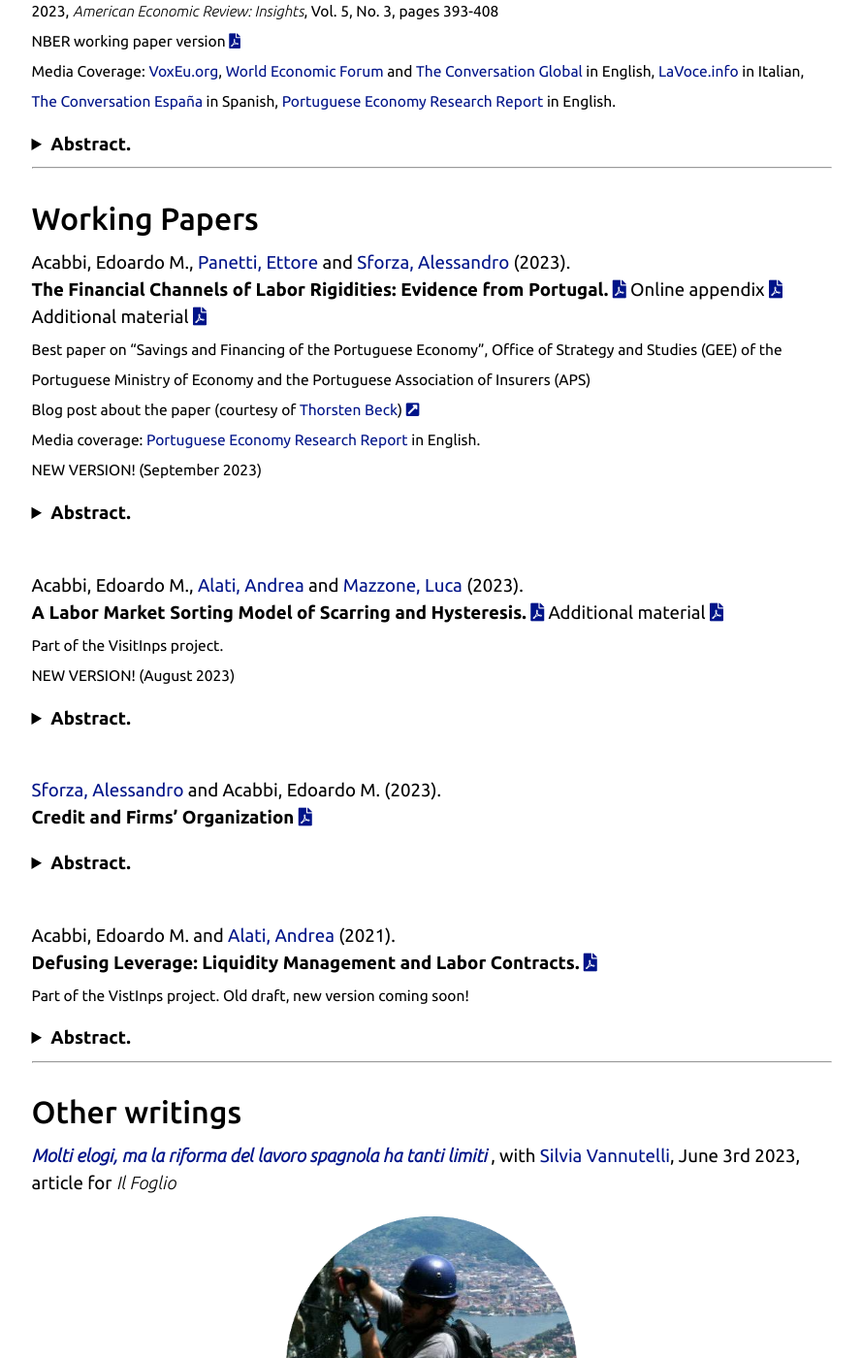
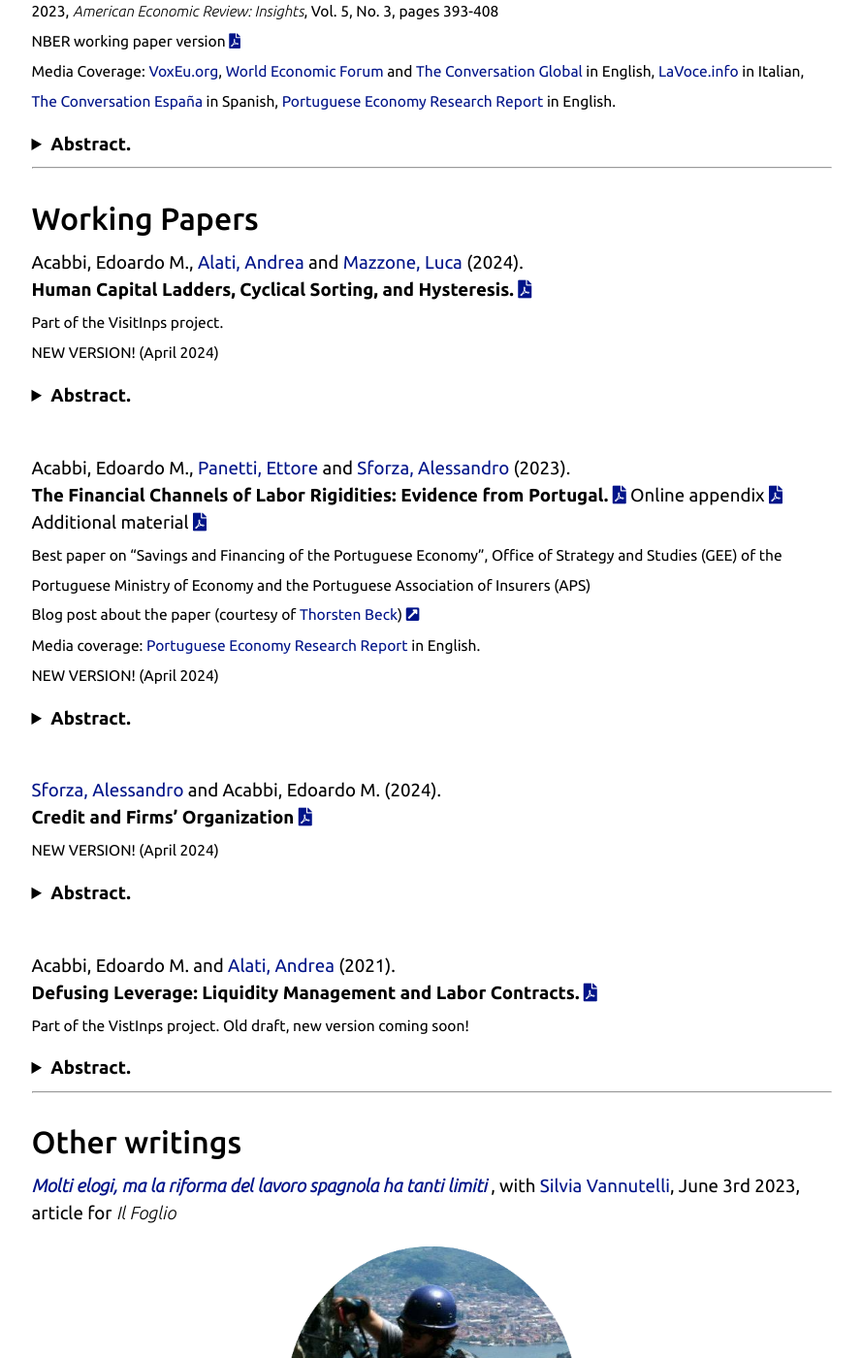
Before and after one commit to eacabbi/eacabbi.github.io, a Jekyll site: the page built from index.md, in a window 1280 px wide and 1400 px high, scrolled down 1044 px. Shown: the whole window at 97% size, without its empty margins (195-1084 px from the left). Built offline with Jekyll 4.4.1, drawn with Linux system fonts in a browser that asks for light colours; some web fonts are replaced.

Commit message:
update to site with all new drafts

```diff
--- a/index.md
+++ b/index.md
@@ -38,40 +38,42 @@ We document the consequences of losing a job across countries using a harmonized
 
 ## Working Papers
 
+Acabbi, Edoardo M., <a href="https://andrealati.github.io"> Alati, Andrea </a> and <a href="https://lucamazzone.github.io/"> Mazzone, Luca</a> (2024).
+**Human Capital Ladders, Cyclical Sorting, and Hysteresis.** <a href="https://papers.ssrn.com/sol3/papers.cfm?abstract_id=4068858" class="{{ site.pdf_icon }}" title="{{ site.pdf_title }}" id="icon"></a>
+<br> <sub> Part of the VisitInps project. </sub>
+<br> <sub>NEW VERSION! (April 2024)</sub>
+
+<details>
+<summary><b> Abstract. </b></summary>
+
+Using administrative data, we document that workers acquire more human capital at more productive firms. Recessions distort workers-firm sorting, flatten the job ladder and impact human capital accumulation, as workers match on average to worse firms. To quantify the aggregate relevance of these effects, we build a directed search model with aggregate risk and worker-firm heterogeneity, in which human capital accumulation depends on firm quality. We estimate the model and show that recessions have persistent negative effects on the productivity of worker-firm matches, with distortions in sorting and human capital accumulation accounting for approximately 30% of cumulative output losses.
+
+</details>
+
+<br>
 Acabbi, Edoardo M., <a href="https://sites.google.com/view/ettorepanetti"> Panetti, Ettore </a> and <a href="https://sites.google.com/site/alessandrosforza87/home"> Sforza, Alessandro</a> (2023).
 **The Financial Channels of Labor Rigidities: Evidence from Portugal.** <a href="{{ site.url }}/docs/APS.pdf" class="{{ site.pdf_icon }}" title="{{ site.pdf_title }}" id="icon"></a> Online appendix <a href="{{ site.url }}/docs/APS_OA.pdf" class="{{ site.pdf_icon }}" title="{{ site.pdf_title }}" id="icon"></a> Additional material <a href="{{ site.url }}/docs/APS_addendum.pdf" class="{{ site.pdf_icon }}" title="{{ site.pdf_title }}" id="icon"></a>
 <br> <sub>Best paper on “Savings and Financing of the Portuguese Economy”, Office of Strategy and Studies (GEE) of the Portuguese Ministry of Economy and the Portuguese Association of Insurers (APS)</sub>
 <br> <sub>Blog post about the paper (courtesy of <a href="http://www.thorstenbeck.com">Thorsten Beck</a>) <a href="http://www.thorstenbeck.com/108089829/6893607/posting/interesting-papers-april-2020" class="{{ site.link_icon }}" title="{{ site.pdf_title }}"  id="icon"></a> </sub>
 <br> <sub> Media coverage: <a href="https://research.pej.pt/2020/01/07/finance-and-labor-rigidity-in-portugal/">Portuguese Economy Research Report</a> in English.</sub>
-<br> <sub>NEW VERSION! (September 2023)</sub>
+<br> <sub>NEW VERSION! (April 2024)</sub>
 
 <details>
 <summary><b> Abstract. </b></summary>
 
-We study how labor rigidities affect firms' responses to credit shocks. Using administrative data on workers, firms and banks in Portugal, we establish three results. First, a short-term credit supply shock leads to a decrease in firms' employment and a greater probability of exit, but effects are concentrated in firms deriving greater value added from labor. Second, the shock disproportionately affects productive firms with a highly-skilled labor force, requiring greater investment in on-the-job training. Third, high firm productivity does not attenuate the effects of credit shocks. Our findings indicate that labor rigidities hinder productivity-enhancing reallocation throughout financial crises.
-
+We study how labor rigidities affect firms' responses to liquidity shocks. Using administrative data on workers, firms and banks in Portugal, we establish two key results. First, we show that the negative effects on employment and firm survival of an unexpected liquidity shock through a contraction in short-term credit are concentrated in firms deriving greater value added from labor. These firms tend to feature a higher-skill, less replaceable workforce, requiring greater investment in on-the-job training. Second, firm productivity does not mitigate the impact of liquidity shocks. Our findings suggest that labor rigidity impedes productivity-enhancing reallocation during financial crises.
 </details>
 
+
 <br>
-Acabbi, Edoardo M., <a href="https://andrealati.github.io"> Alati, Andrea </a> and <a href="https://lucamazzone.github.io/"> Mazzone, Luca</a> (2023).
-**A Labor Market Sorting Model of Scarring and Hysteresis.** <a href="https://papers.ssrn.com/sol3/papers.cfm?abstract_id=4068858" class="{{ site.pdf_icon }}" title="{{ site.pdf_title }}" id="icon"></a> Additional material <a href="{{ site.url }}/docs/AAM_additional.pdf" class="{{ site.pdf_icon }}" title="{{ site.pdf_title }}" id="icon"></a>
-<br> <sub> Part of the VisitInps project. </sub>
-<br> <sub>NEW VERSION! (August 2023)</sub>
+<a href="https://sites.google.com/site/alessandrosforza87/home"> Sforza, Alessandro</a> and Acabbi, Edoardo M. (2024).
+<br> **Credit and Firms' Organization**  <a href="{{ site.url }}/docs/SA.pdf" class="{{ site.pdf_icon }}" title="{{ site.pdf_title }}" id="icon"></a>
+<br> <sub>NEW VERSION! (April 2024)</sub>
 
 <details>
 <summary><b> Abstract. </b></summary>
-
-Evaluating the allocative effects of recessions is challenging due to the dynamic and jointly evolving distributions of workers and firms. Workers constantly gain or lose human capital, while the landscape of firms shifts with cyclical vacancy posting, entry and exit. We build a search model with aggregate risk and worker-firm heterogeneity, in which human capital accumulation depends on the sorting of workers to firms. The framework allows us to account for how workers' skills and firms' distributions jointly vary with and in turn impact business cycles.  We estimate the model on administrative data and show that persistent negative effects on the productivity of worker-firm matches dominate cleansing effects, with distortions in sorting and human capital accumulation accounting for approximately 60% of cumulative output losses. Our model offers a rationale for the increased length of recessions and their heterogeneous welfare effects across age, income, and human capital distributions.
-
+We investigate how credit availability affects the organization of firms’ labor. We construct a firm- specific credit supply instrument derived from firm-bank credit linkages, and conduct an event study analyzing labor restructuring decisions within Portuguese firms. Our analysis uncovers a clear nexus between credit availability and labor adjustments. Specifically, firms that invest in machines and equip- ment are more sensitive to credit shortages. As a result, they tend to adjust their workforce by reducing the number of production and specialized workers closely associated with machine operations. These findings shed light on how credit dynamics shape labor decisions within firms, providing insights into aggregate responses to financial limitations.
 </details>
-
-<br>
-<a href="https://sites.google.com/site/alessandrosforza87/home"> Sforza, Alessandro</a> and Acabbi, Edoardo M. (2023).
-<br> **Credit and Firms' Organization**  <a href="{{ site.url }}/docs/SA.pdf" class="{{ site.pdf_icon }}" title="{{ site.pdf_title }}" id="icon"></a>
-
-<details>
-<summary><b> Abstract. </b></summary>
-We study the nexus between the organization of firm’s labor and firm credit. We use employer-employee data, firm loans and bank balance sheets to construct an instrument for firm’s credit supply based on firm-bank credit linkages. We conduct an event study and evaluate the importance of credit for the organization of firm’s labor. We show that firms reduce employment of skilled workers and we provide evidence of one possible channel. The re-organization of the firms’ labor structure is connected to the financing of machines and equipments: firms that invested in machines and equipments are more exposed to credit shortages and re-organize by reducing employment of both production workers and specialized workers that are complementary with machines.</details>
 
 <br>
 Acabbi, Edoardo M. and <a href="https://andrealati.github.io"> Alati, Andrea </a> (2021).
```
Also changed, not shown: 1 other file.
